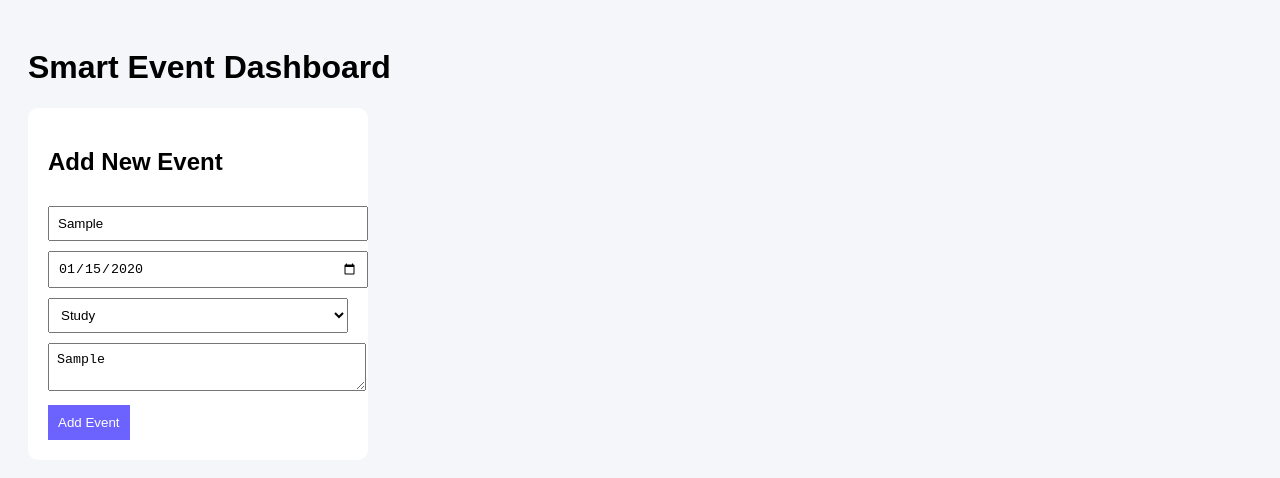
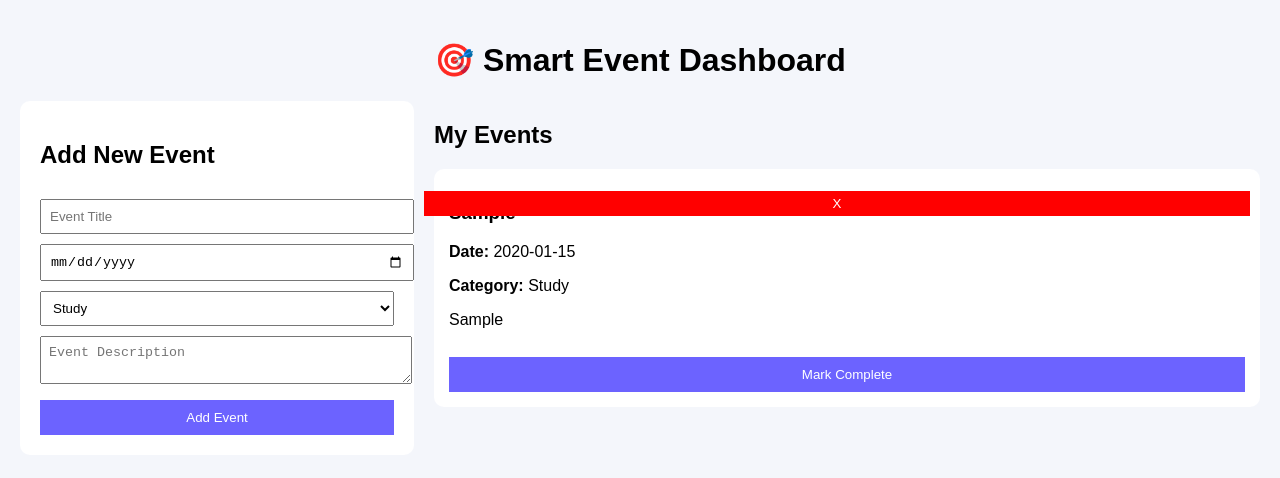
Before and after one commit to kaushikanshu0108-pixel/Smart-event-dashboard, a plain HTML site: page index.html in a window 1280 px wide. Both pictures are taken after typing "Sample", "2020-01-15", "Sample" into the empty fields and a click on the button "Add Event". Drawn offline with Linux system fonts and the light colour scheme.

Commit message:
Final code for project

```diff
--- a/index.html
+++ b/index.html
@@ -1,3 +1,4 @@
+
 <!DOCTYPE html>
 <html lang="en">
 <head>
@@ -7,26 +8,34 @@
 </head>
 <body>
 
-<h1>Smart Event Dashboard</h1>
+<h1>🎯 Smart Event Dashboard</h1>
 
+<div class="container">
+
+    <!-- Event Form -->
     <div class="form-section">
         <h2>Add New Event</h2>
 
         <input type="text" id="title" placeholder="Event Title">
         <input type="date" id="date">
-
         <select id="category">
-        <option>Study</option>
-        <option>Sports</option>
-        <option>Personal</option>
+            <option value="Study">Study</option>
+            <option value="Sports">Sports</option>
+            <option value="Personal">Personal</option>
         </select>
 
-    <textarea id="description" placeholder="Description"></textarea>
+        <textarea id="description" placeholder="Event Description"></textarea>
 
         <button id="addEvent">Add Event</button>
     </div>
 
+    <!-- Event Cards -->
+    <div class="events-section">
+        <h2>My Events</h2>
         <div id="eventsContainer"></div>
+    </div>
+
+</div>
 
 <script src="script.js"></script>
 </body>
--- a/script.js
+++ b/script.js
@@ -1,34 +1,50 @@
+
 const addBtn = document.getElementById("addEvent");
 const container = document.getElementById("eventsContainer");
+
 addBtn.addEventListener("click", function(){
 
     const title = document.getElementById("title").value;
     const date = document.getElementById("date").value;
+    const category = document.getElementById("category").value;
+    const description = document.getElementById("description").value;
+
+    if(title === "" || date === ""){
+        alert("Please fill required fields!");
+        return;
+    }
 
     const card = document.createElement("div");
+    card.classList.add("event-card");
+
     card.innerHTML = `
         <h3>${title}</h3>
-        <p>${date}</p>
+        <p><strong>Date:</strong> ${date}</p>
+        <p><strong>Category:</strong> ${category}</p>
+        <p>${description}</p>
+
+        <button class="complete-btn">Mark Complete</button>
+        <button class="delete-btn">X</button>
     `;
 
     container.appendChild(card);
+
+    // Clear form
+    document.getElementById("title").value = "";
+    document.getElementById("date").value = "";
+    document.getElementById("description").value = "";
 });
-card.innerHTML = `
-    <h3>${title}</h3>
-    <p>${date}</p>
-    <button class="delete">Delete</button>
-`;
-card.querySelector(".delete").addEventListener("click", function(){
-    card.remove();
-});
+
+
+// ✅ Event Delegation
 container.addEventListener("click", function(e){
 
-    if(e.target.classList.contains("delete")){
+    if(e.target.classList.contains("delete-btn")){
         e.target.parentElement.remove();
     }
 
+    if(e.target.classList.contains("complete-btn")){
+        e.target.parentElement.classList.toggle("completed");
+    }
+
 });
-<button class="complete">Complete</button>
-if(e.target.classList.contains("complete")){
-    e.target.parentElement.style.textDecoration = "line-through";
-}
--- a/style.css
+++ b/style.css
@@ -1,30 +1,73 @@
-body{
+
+ body{
     font-family: Arial;
-    background:#f5f6fa;
+    background: #f4f6fb;
+    margin:0;
     padding:20px;
 }
 
+h1{
+    text-align:center;
+}
+
+.container{
+    display:flex;
+    gap:20px;
+}
+
+/* Form */
 .form-section{
+    width:30%;
     background:white;
     padding:20px;
-    width:300px;
     border-radius:10px;
 }
 
 input, select, textarea{
     width:100%;
+    padding:8px;
     margin-top:10px;
-    padding:8px;
 }
+
 button{
-    margin-top:10px;
+    margin-top:12px;
     padding:10px;
+    width:100%;
     background:#6c63ff;
     color:white;
     border:none;
     cursor:pointer;
 }
 
-#eventsContainer{
-    margin-top:20px;
+button:hover{
+    background:#574fd6;
 }
+
+/* Cards */
+.events-section{
+    width:70%;
+}
+
+.event-card{
+    background:white;
+    padding:15px;
+    border-radius:10px;
+    margin-top:10px;
+    position:relative;
+}
+
+.delete-btn{
+    position:absolute;
+    right:10px;
+    top:10px;
+    background:red;
+    color:white;
+    border:none;
+    padding:5px;
+    cursor:pointer;
+}
+
+.completed{
+    text-decoration: line-through;
+    opacity:0.6;
+}
```
Lines whose indentation alone changed are shown as unchanged.
